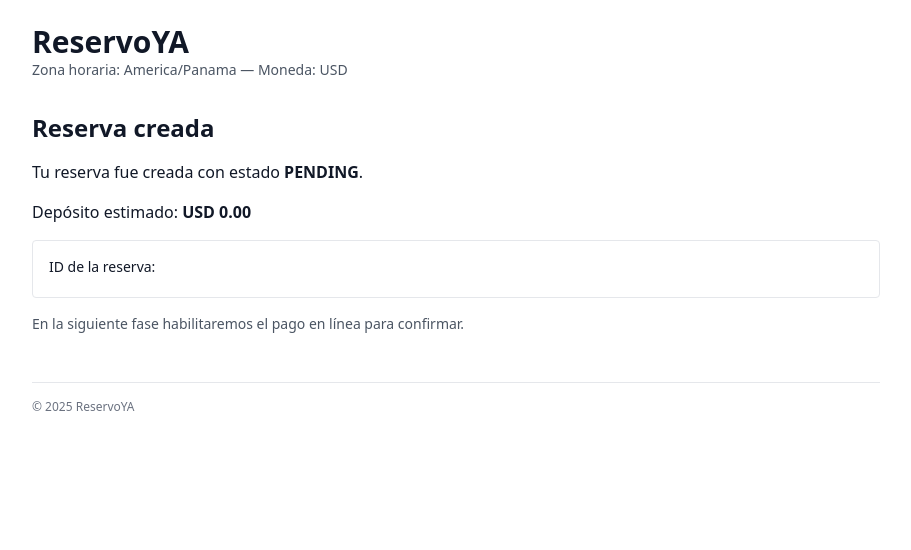
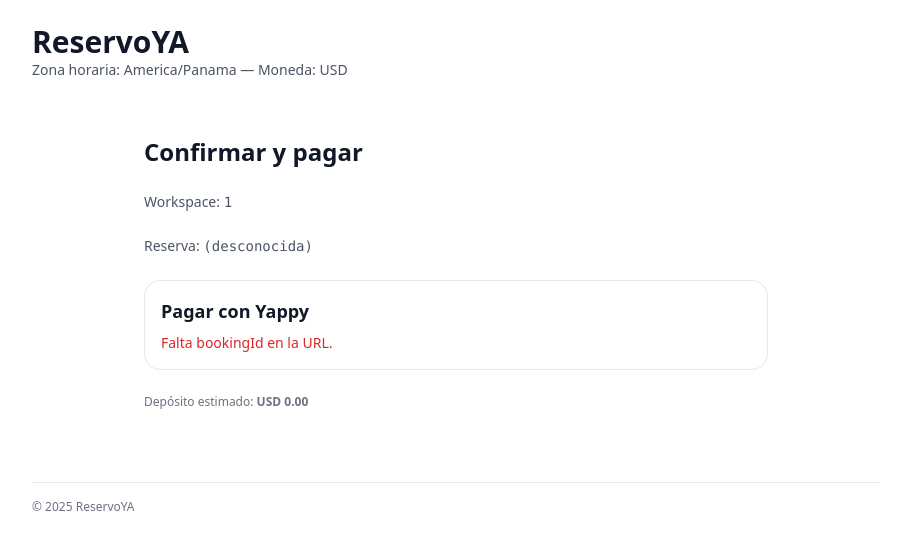
Before and after one commit to LuisDiaz1234/reservoya, a Next.js app in the folder apps/web/: page /1/book/confirm in a window 1280 px wide. Shown: the top 550 px of the page, without its empty margins (184-1095 px from the left). Built offline with nearby package versions, Linux system fonts and the light colour scheme.

Commit message:
Update page.tsx

```diff
--- a/apps/web/app/[workspace]/book/confirm/page.tsx
+++ b/apps/web/app/[workspace]/book/confirm/page.tsx
@@ -1,19 +1,43 @@
-export default function ConfirmPage({ searchParams }: { searchParams: { bookingId?: string; deposit?: string } }) {
-  const bookingId = searchParams.bookingId || "";
-  const depositCents = Number(searchParams.deposit || "0");
+// apps/web/app/[workspace]/book/confirm/page.tsx
+import YappyButton from '@/components/YappyButton';
 
-  const deposit = new Intl.NumberFormat("es-PA", { style: "currency", currency: "USD" }).format(depositCents / 100);
+export const dynamic = 'force-dynamic';
+
+function money(cents: number) {
+  return new Intl.NumberFormat('es-PA', { style: 'currency', currency: 'USD' }).format((cents || 0) / 100);
+}
+
+export default async function ConfirmPage({
+  params,
+  searchParams
+}: {
+  params: { workspace: string },
+  searchParams: Record<string, string | string[] | undefined>
+}) {
+  const bookingId = typeof searchParams.bookingId === 'string' ? searchParams.bookingId : '';
+  const depositCents = Number(typeof searchParams.deposit === 'string' ? searchParams.deposit : '0');
 
   return (
-    <section className="space-y-4">
-      <h2 className="text-2xl font-semibold">Reserva creada</h2>
-      <p>Tu reserva fue creada con estado <strong>PENDING</strong>.</p>
-      <p>Depósito estimado: <strong>{deposit}</strong></p>
-      <div className="rounded border p-4 text-sm">
-        <p className="mb-1">ID de la reserva:</p>
-        <code className="break-all">{bookingId}</code>
+    <div className="max-w-2xl mx-auto p-6 space-y-6">
+      <h1 className="text-2xl font-bold">Confirmar y pagar</h1>
+      <p className="text-sm text-gray-600">Workspace: <span className="font-mono">{params.workspace}</span></p>
+      <p className="text-sm text-gray-600">Reserva: <span className="font-mono">{bookingId || '(desconocida)'}</span></p>
+
+      <div className="rounded-2xl border p-4">
+        <h2 className="text-lg font-semibold mb-2">Pagar con Yappy</h2>
+        {bookingId ? (
+          <>
+            <p className="text-sm mb-2">Se abrirá el flujo de Yappy en una ventana/modal.</p>
+            <YappyButton bookingId={bookingId} />
+          </>
+        ) : (
+          <p className="text-red-600 text-sm">Falta bookingId en la URL.</p>
+        )}
       </div>
-      <p className="text-sm text-gray-600">En la siguiente fase habilitaremos el pago en línea para confirmar.</p>
-    </section>
+
+      <p className="text-xs text-gray-500">
+        Depósito estimado: <strong>{money(depositCents)}</strong>
+      </p>
+    </div>
   );
 }
```
